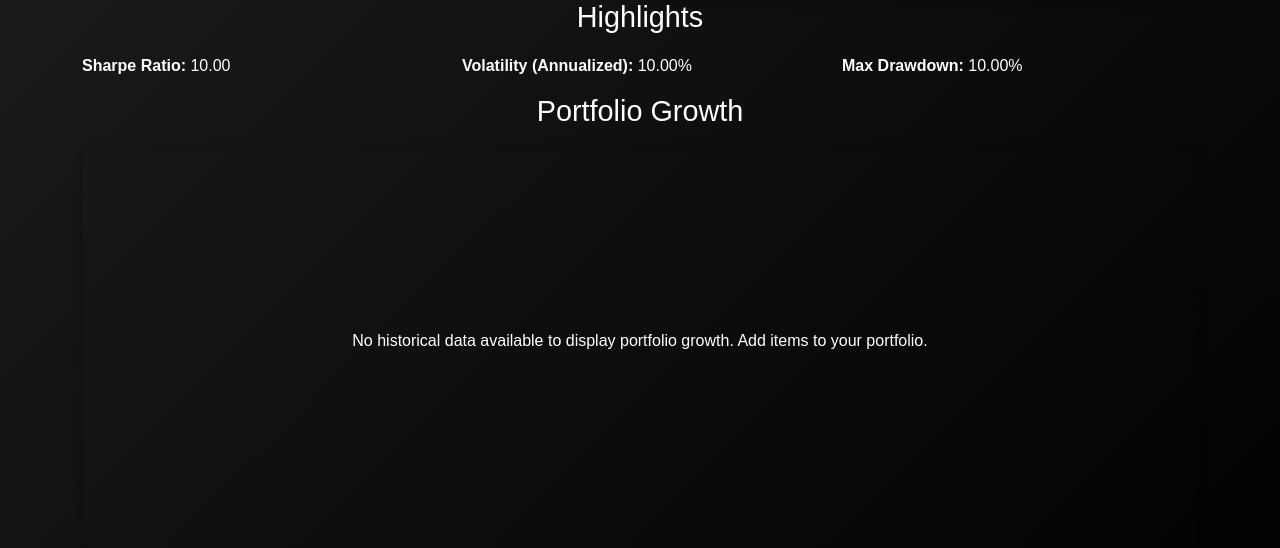
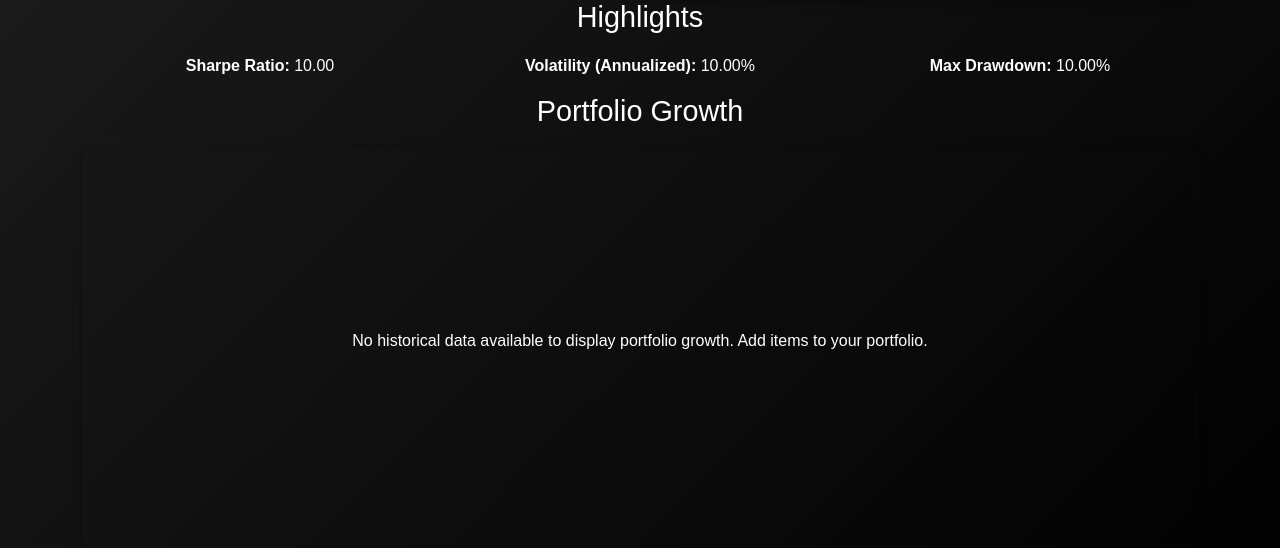
Before and after one commit to ArseniiHorban/Crypto_Web_project, a Django app: template templates/portfolio.html in a window 1280 px wide. Shown: the part 617-1165 px from the top of the page. Run offline with Django 3.2, Linux system fonts and the light colour scheme; the template is opened without the code that fills it: most values are stand-ins (such as "Sample title", 1, 10 or a date in 2020).

Commit message:
centered portfolio highlights

```diff
--- a/templates/portfolio.html
+++ b/templates/portfolio.html
@@ -98,14 +98,14 @@
         <div class="row">
             <div class="col-12">
                 <h2 class="section-title">Highlights</h2>
-                <div class="row">
+                <div class="row" style="text-align: center;">
                     <div class="col-12 col-md-4">
                         <p><strong>Sharpe Ratio:</strong> {{ performance.sharpe_ratio|floatformat:2 }}</p>
                     </div>
                     <div class="col-12 col-md-4">
                         <p><strong>Volatility (Annualized):</strong> {{ performance.annual_volatility|floatformat:2 }}%</p>
                     </div>
-                    <div class="col-12 col-md-4">
+                    <div class="col-12 col-md-4" >
                         <p><strong>Max Drawdown:</strong> {{ performance.max_drawdown|floatformat:2 }}%</p>
                     </div>
                 </div>
```
